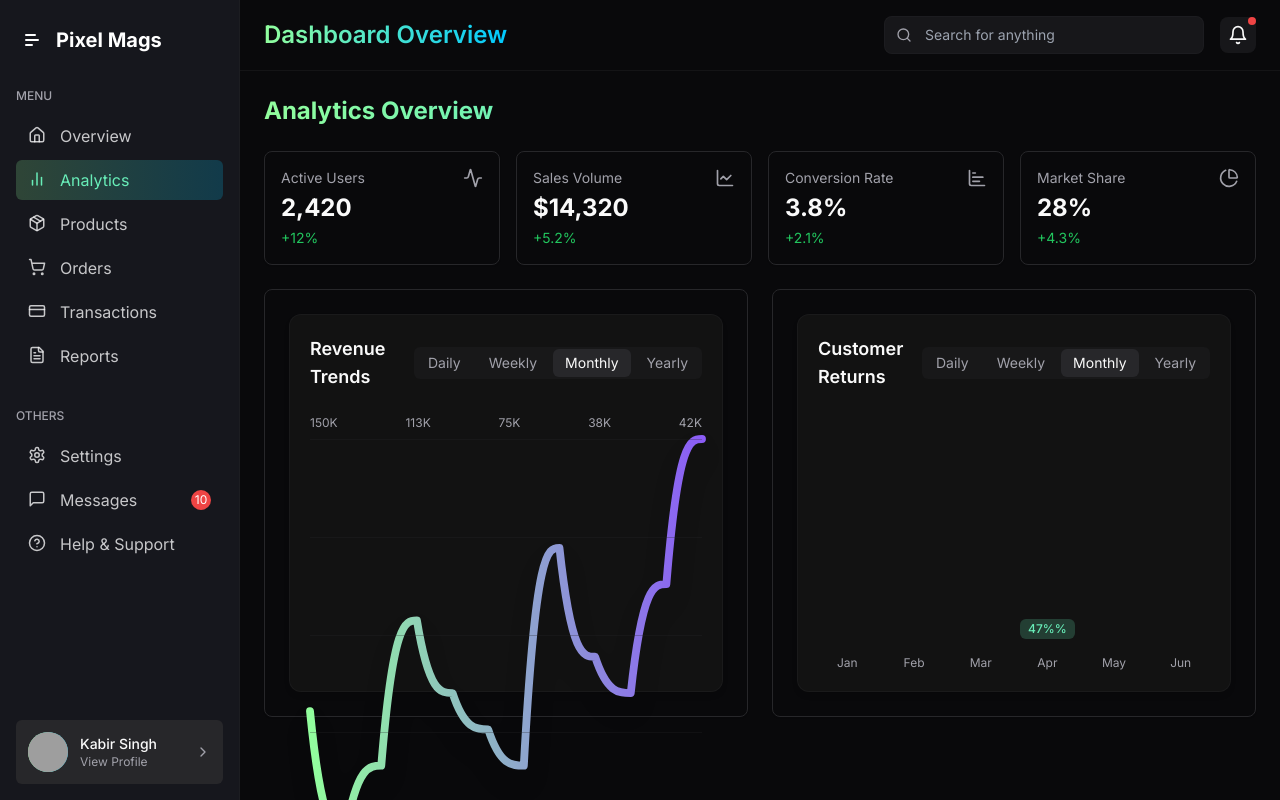
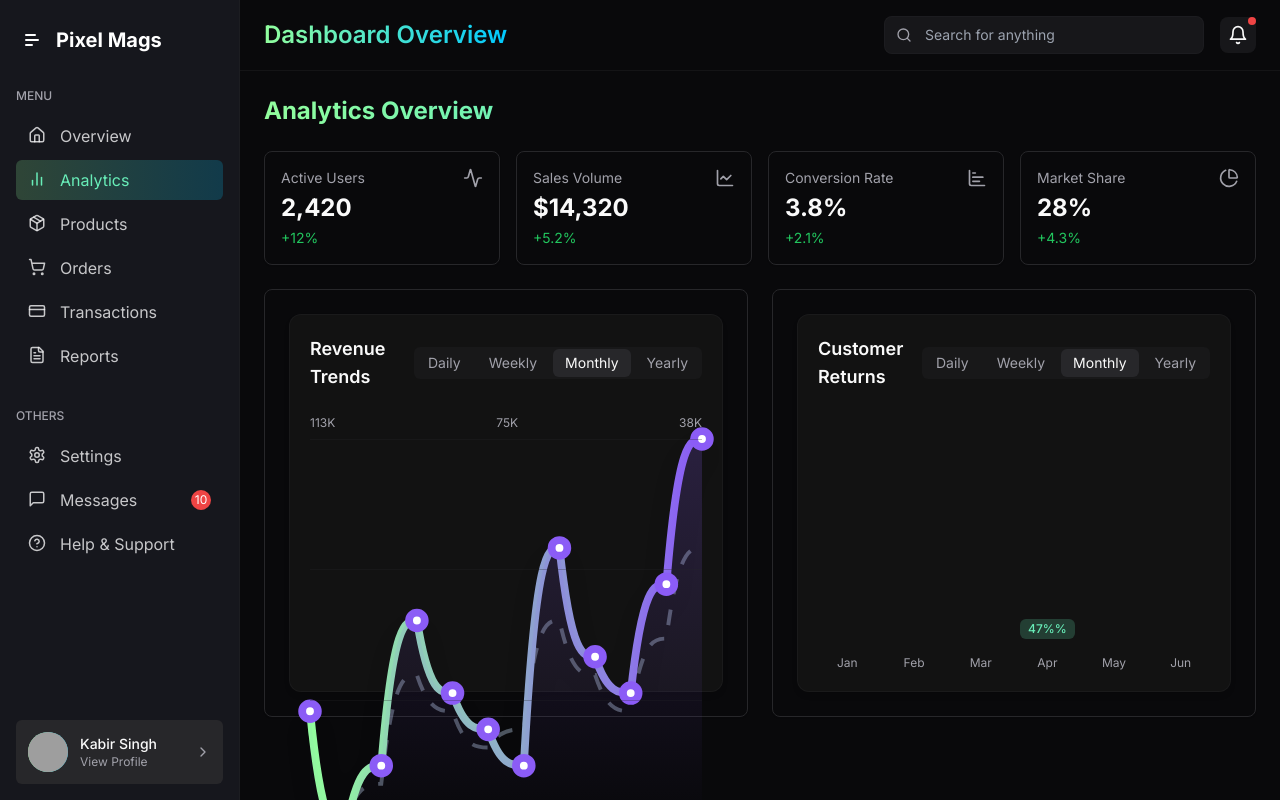
Before and after one commit to amantiwari2357/Data-Analytics-CRM, a React (Vite) app: page /analytics in a window 1280 px wide. Built offline with nearby package versions, Linux system fonts and the light colour scheme; grey boxes are pictures that could not be loaded.

Commit message:
Add sales analytics graph
Implement a sales analytics graph in the overview page.

```diff
--- a/src/components/dashboard/LineChart.tsx
+++ b/src/components/dashboard/LineChart.tsx
@@ -3,33 +3,33 @@ interface LineChartProps {
   data: {
     month: string;
     value: number;
+    target?: number;
   }[];
   color?: string;
 }
 
-export default function LineChart({ data, color = "#00C9FF" }: LineChartProps) {
+export default function LineChart({ data, color = "#8B5CF6" }: LineChartProps) {
   // Get min and max values for scaling
-  const values = data.map(item => item.value);
-  const minValue = Math.min(...values);
-  const maxValue = Math.max(...values);
+  const allValues = data.flatMap(item => [item.value, item.target || 0]);
+  const minValue = Math.min(...allValues);
+  const maxValue = Math.max(...allValues);
   const range = maxValue - minValue;
 
   // Calculate positions for the SVG path
-  const getPath = (): string => {
+  const getPath = (values: number[]): string => {
     let path = "";
 
-    data.forEach((item, index) => {
-      const x = (index / (data.length - 1)) * 100;
-      const y = 100 - ((item.value - minValue) / range) * 100;
+    values.forEach((value, index) => {
+      const x = (index / (values.length - 1)) * 100;
+      const y = 100 - ((value - minValue) / range) * 100;
 
       if (index === 0) {
         path += `M${x},${y}`;
       } else {
         // Use curve for smoother lines
-        const prevX = ((index - 1) / (data.length - 1)) * 100;
+        const prevX = ((index - 1) / (values.length - 1)) * 100;
         const cpX1 = prevX + (x - prevX) / 3;
         const cpX2 = prevX + 2 * (x - prevX) / 3;
-
         path += `C${cpX1},${y} ${cpX2},${y} ${x},${y}`;
       }
     });
@@ -37,20 +37,25 @@ export default function LineChart({ data, color = "#00C9FF" }: LineChartProps) {
     return path;
   };
 
+  const mainPath = getPath(data.map(item => item.value));
+  const targetPath = getPath(data.map(item => item.target || 0));
+
+  const formatValue = (value: number) => {
+    return `${(value / 1000).toFixed(0)}K`;
+  };
+
   return (
     <div className="h-full w-full flex flex-col">
       <div className="flex justify-between text-xs text-muted-foreground mb-2">
-        <div>{maxValue}K</div>
-        <div>{Math.round(maxValue * 0.75)}K</div>
-        <div>{Math.round(maxValue * 0.5)}K</div>
-        <div>{Math.round(maxValue * 0.25)}K</div>
-        <div>{minValue}K</div>
+        {[0.75, 0.5, 0.25].map((fraction, index) => (
+          <div key={index}>{formatValue(maxValue * fraction)}</div>
+        ))}
       </div>
 
       <div className="flex-1 relative">
         {/* Grid lines */}
         <div className="absolute inset-0 flex flex-col justify-between">
-          {[0, 1, 2, 3, 4].map(i => (
+          {[0, 1, 2, 3].map(i => (
             <div key={i} className="border-t border-border/30 w-full h-0"></div>
           ))}
         </div>
@@ -66,9 +71,27 @@ export default function LineChart({ data, color = "#00C9FF" }: LineChartProps) {
               <stop offset="0%" stopColor="#92FE9D" />
               <stop offset="100%" stopColor={color} />
             </linearGradient>
+            <linearGradient id="areaGradient" x1="0%" y1="0%" x2="0%" y2="100%">
+              <stop offset="0%" stopColor={color} stopOpacity="0.2" />
+              <stop offset="100%" stopColor={color} stopOpacity="0.0" />
+            </linearGradient>
           </defs>
+
+          {/* Target line */}
+          {data[0].target && (
+            <path
+              d={targetPath}
+              fill="none"
+              stroke="#94A3B8"
+              strokeWidth="1"
+              strokeDasharray="4 4"
+              className="opacity-50"
+            />
+          )}
+
+          {/* Main line */}
           <path
-            d={getPath()}
+            d={mainPath}
             fill="none"
             stroke="url(#lineGradient)"
             strokeWidth="2"
@@ -76,6 +99,30 @@ export default function LineChart({ data, color = "#00C9FF" }: LineChartProps) {
             strokeLinejoin="round"
             className="drop-shadow-md"
           />
+
+          {/* Area under the line */}
+          <path
+            d={`${mainPath} L100,100 L0,100 Z`}
+            fill="url(#areaGradient)"
+          />
+
+          {/* Data points */}
+          {data.map((item, index) => {
+            const x = (index / (data.length - 1)) * 100;
+            const y = 100 - ((item.value - minValue) / range) * 100;
+            return (
+              <circle
+                key={index}
+                cx={x}
+                cy={y}
+                r="2"
+                fill="#fff"
+                stroke={color}
+                strokeWidth="2"
+                className="hover:r-3 transition-all duration-200"
+              />
+            );
+          })}
         </svg>
       </div>
 
--- a/src/data/mockData.ts
+++ b/src/data/mockData.ts
@@ -1,4 +1,3 @@
-
 // Mock data for the CRM dashboard
 
 // KPI data
@@ -29,20 +28,20 @@ export const kpiData = {
   }
 };
 
-// Sales analytics data
+// Sales analytics data with more detailed information
 export const salesData = [
-  { month: "Jan", value: 75 },
-  { month: "Feb", value: 42 },
-  { month: "Mar", value: 60 },
-  { month: "Apr", value: 100 },
-  { month: "May", value: 80 },
-  { month: "Jun", value: 70 },
-  { month: "Jul", value: 60 },
-  { month: "Aug", value: 120 },
-  { month: "Sep", value: 90 },
-  { month: "Oct", value: 80 },
-  { month: "Nov", value: 110 },
-  { month: "Dec", value: 150 }
+  { month: "Jan", value: 75000, target: 70000 },
+  { month: "Feb", value: 42000, target: 45000 },
+  { month: "Mar", value: 60000, target: 55000 },
+  { month: "Apr", value: 100000, target: 85000 },
+  { month: "May", value: 80000, target: 75000 },
+  { month: "Jun", value: 70000, target: 65000 },
+  { month: "Jul", value: 60000, target: 70000 },
+  { month: "Aug", value: 120000, target: 100000 },
+  { month: "Sep", value: 90000, target: 85000 },
+  { month: "Oct", value: 80000, target: 75000 },
+  { month: "Nov", value: 110000, target: 95000 },
+  { month: "Dec", value: 150000, target: 120000 }
 ];
 
 // Returns data
--- a/src/pages/Index.tsx
+++ b/src/pages/Index.tsx
@@ -56,18 +56,30 @@ export default function Index() {
 
       {/* Analytics and Returns */}
       <div className="grid grid-cols-1 lg:grid-cols-3 gap-6 mb-6">
-        <div className="lg:col-span-2">
+        <div className="lg:col-span-2 bg-card rounded-lg border p-6">
           <TimeSeriesChart
-            title="Sales Analytics"
-            defaultFilter="Yearly"
-            chart={<LineChart data={salesData} />}
+            title="Sales Performance"
+            defaultFilter="Weekly"
+            chart={
+              <LineChart
+                data={salesData}
+                color="#8B5CF6"
+              />
+            }
           />
         </div>
-        <div>
+        <div className="bg-card rounded-lg border p-6">
           <TimeSeriesChart
-            title="Returns"
-            filters={[]}
-            chart={<BarChart data={returnsData} highlightIndex={3} unit="%" />}
+            title="Returns Rate"
+            filters={["Weekly", "Monthly"]}
+            defaultFilter="Weekly"
+            chart={
+              <BarChart
+                data={returnsData}
+                highlightIndex={3}
+                unit="%"
+              />
+            }
           />
         </div>
       </div>
```
